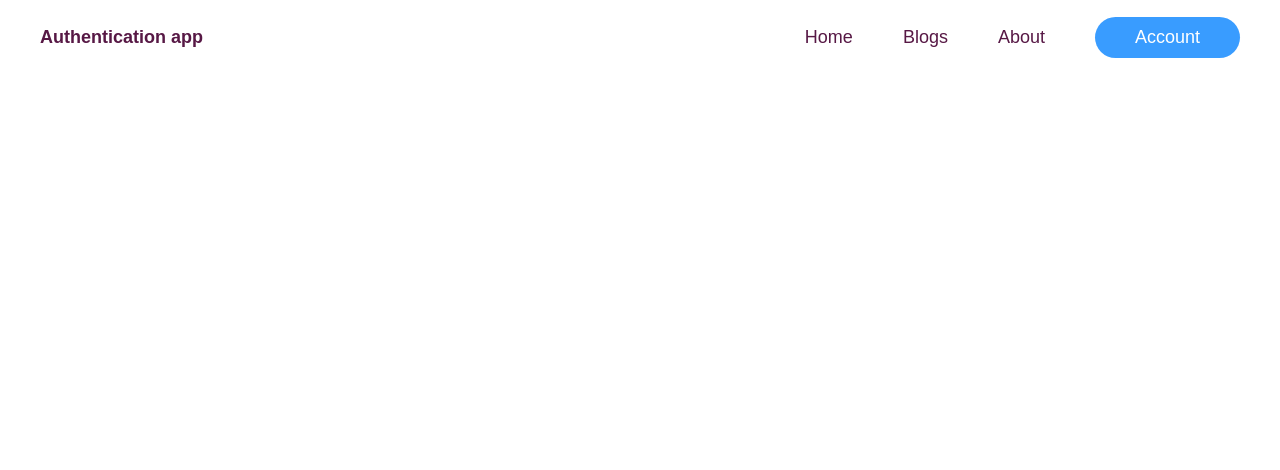
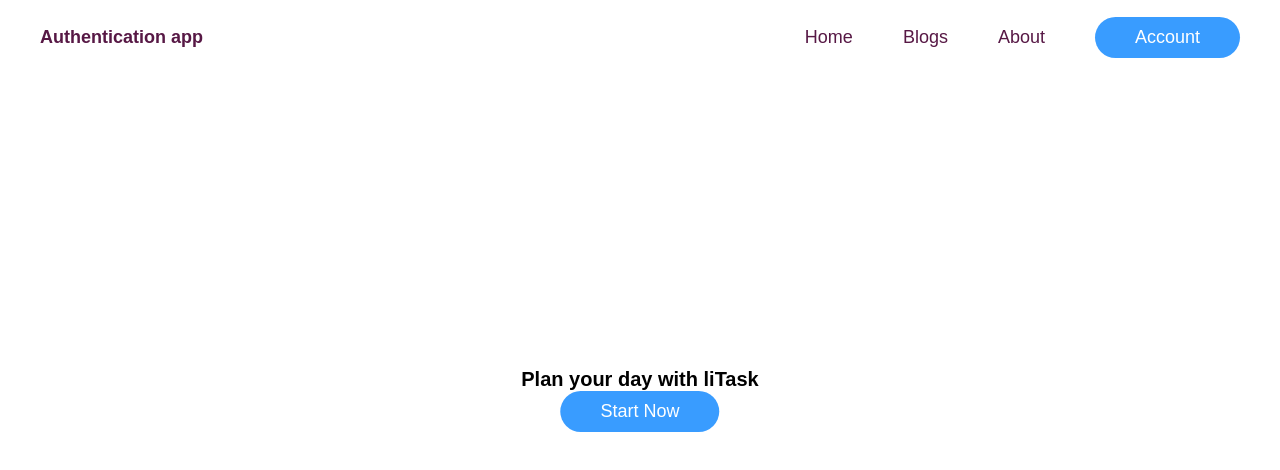
Before and after one commit to jmollericon/authentication_front, a React (Create React App) app: page / in a window 1280 px wide. Shown: the top 470 px of the page. Built offline with nearby package versions, Linux system fonts and the light colour scheme.

Commit message:
🎨 implementation of Heading, HeroSection and MainContainer components

```diff
--- a/src/components/App.js
+++ b/src/components/App.js
@@ -1,8 +1,8 @@
 import React from 'react';
-import { BrowserRouter } from 'react-router-dom';
+import { BrowserRouter, Routes, Route } from 'react-router-dom';
 
 import Navbar from './Navbar/Navbar';
-
+import HeroSection from './HeroSection/HeroSection';
 import './App.css';
 
 const App = () => {
@@ -10,6 +10,9 @@
     <div>
       <BrowserRouter>
         <Navbar />
+        <Routes>
+          <Route path='/' exact element={<HeroSection />} />
+        </Routes>
       </BrowserRouter>
     </div>
   );
--- /dev/null
+++ b/src/components/Heading/Heading.css
@@ -0,0 +1,12 @@
+.heading {
+  margin-bottom: 2rem;
+  font-weight: 300;
+  color: #571845;
+  user-select: none;
+  font-size: 4rem;
+}
+@media (max-width: 720px) {
+  .heading {
+    font-size: 2.5rem;
+  }
+}
--- /dev/null
+++ b/src/components/Heading/Heading.jsx
@@ -0,0 +1,7 @@
+import React from 'react';
+
+const Heading = props => {
+  return <h1 className='heading'>{props.children}</h1>
+};
+
+export default Heading;
--- /dev/null
+++ b/src/components/HeroSection/HeroSection.jsx
@@ -0,0 +1,16 @@
+import React from 'react'
+
+import MainContainer from '../MainContainer/MainContainer';
+import Heading from '../Heading/Heading';
+import CTA from '../CTA/CTA';
+
+const HeroSection = () => {
+  return (
+    <MainContainer>
+      <Heading>Plan your day with <strong> liTask</strong></Heading>
+      <CTA target='/singup'>Start Now</CTA>
+    </MainContainer>
+  )
+}
+
+export default HeroSection;
--- /dev/null
+++ b/src/components/MainContainer/MainContainer.css
@@ -0,0 +1,7 @@
+.main-container {
+  position: absolute;
+  top: 50%;
+  left: 50%;
+  transform: translate(-50%, -50%);
+  text-align: center;
+}
--- /dev/null
+++ b/src/components/MainContainer/MainContainer.jsx
@@ -0,0 +1,11 @@
+import React from 'react'
+
+import './MainContainer.css';
+
+const MainContainer = props => {
+  return (
+    <div className='main-container'>{props.children}</div>
+  )
+}
+
+export default MainContainer;
```
Also changed, not shown: src/components/HeroSection/HeroSection.css (added).
